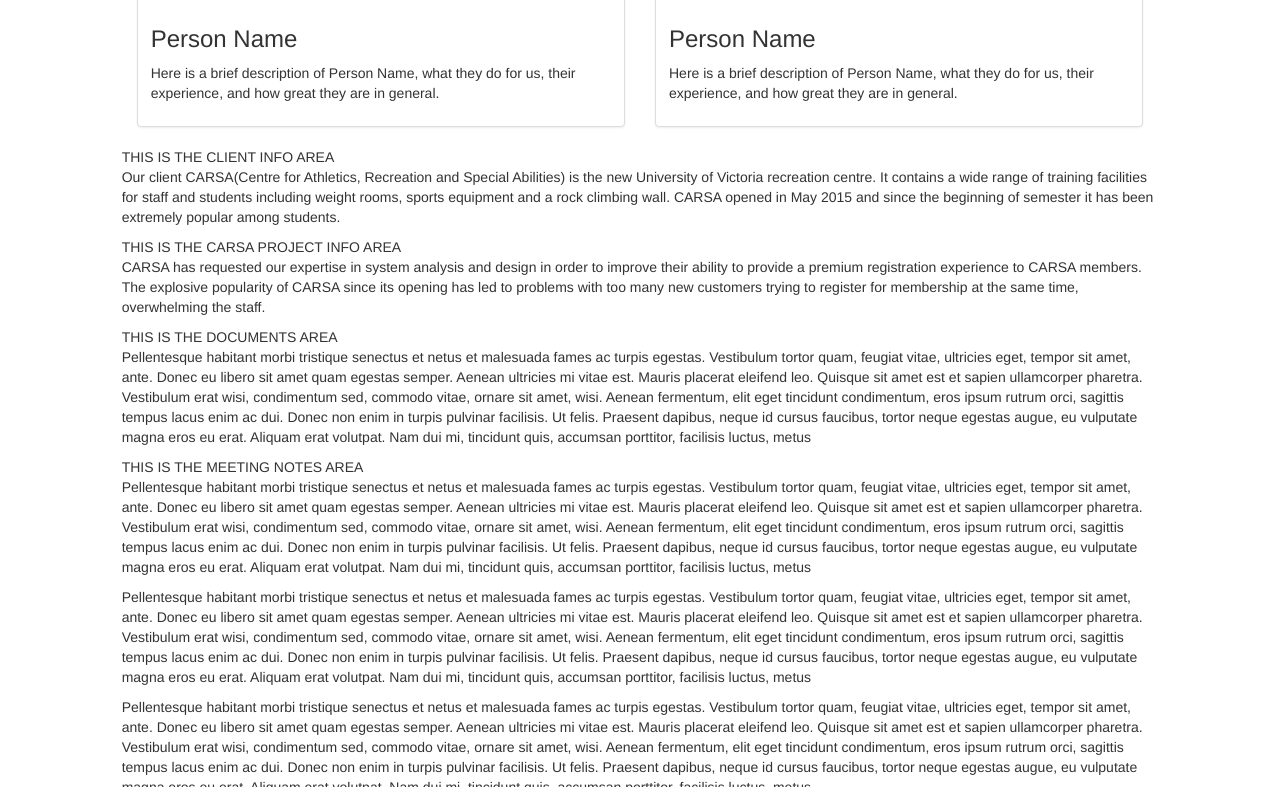
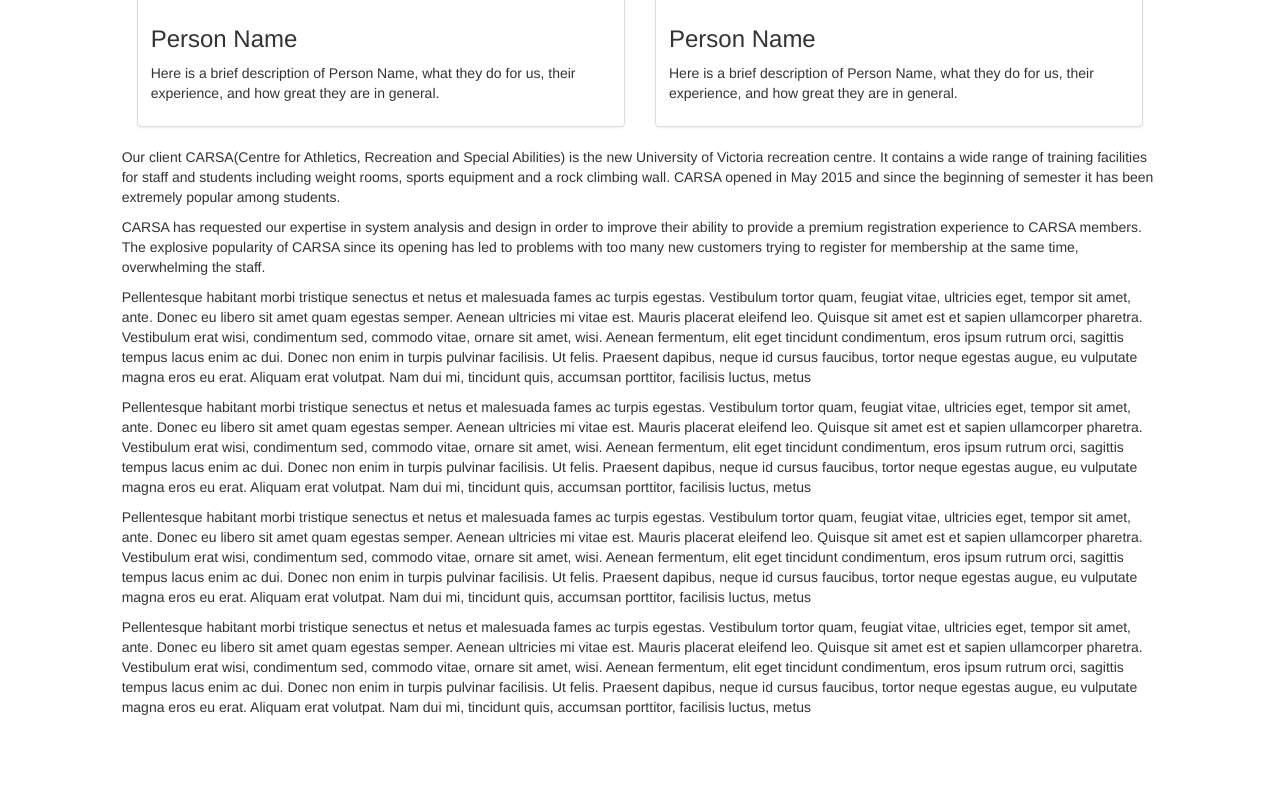
Before and after one commit to csc375group5/csc375group5.github.io, a plain HTML site: page index.html in a window 1280 px wide. Shown: the part 680-1467 px from the top of the page. After the commit the page ends 1407 px from the top, so only its background shows below. Drawn offline with nearby package versions, Linux system fonts and the light colour scheme.

Commit message:
revise section titles

```diff
--- a/index.html
+++ b/index.html
@@ -174,7 +174,7 @@
                 <a class="local_anchor" name="client"></a>
                 <div class="hidden-xs col-sm-1"></div>
                 <div class="col-xs-12 col-sm-10">
-                THIS IS THE CLIENT INFO AREA
+                <!--THIS IS THE CLIENT INFO AREA-->
                     <p>Our client CARSA(Centre for Athletics, Recreation and Special Abilities) is the new University of Victoria recreation centre. It contains a wide range of training facilities for staff and students including weight rooms, sports equipment and a rock climbing wall. CARSA opened in May 2015 and since the beginning of semester it has been extremely popular among students.</p>
                 </div>
             </div>
@@ -183,7 +183,7 @@
                 <a class="local_anchor" name="project"></a>
                 <div class="hidden-xs col-sm-1"></div>
                 <div class="col-xs-12 col-sm-10">
-                THIS IS THE CARSA PROJECT INFO AREA
+                <!--THIS IS THE CARSA PROJECT INFO AREA-->
                     <p>CARSA has requested our expertise in system analysis and design in order to improve their ability to provide a premium registration experience to CARSA members. The explosive popularity of CARSA since its opening has led to problems with too many new customers trying to register for membership at the same time, overwhelming the staff.</p>
                 </div>
             </div>
@@ -192,7 +192,7 @@
                 <a class="local_anchor" name="docs"></a>
                 <div class="hidden-xs col-sm-1"></div>
                 <div class="col-xs-12 col-sm-10">
-                THIS IS THE DOCUMENTS AREA
+                <!--THIS IS THE DOCUMENTS AREA-->
                     <p>Pellentesque habitant morbi tristique senectus et netus et malesuada fames ac turpis egestas. Vestibulum tortor quam, feugiat vitae, ultricies eget, tempor sit amet, ante. Donec eu libero sit amet quam egestas semper. Aenean ultricies mi vitae est. Mauris placerat eleifend leo. Quisque sit amet est et sapien ullamcorper pharetra. Vestibulum erat wisi, condimentum sed, commodo vitae, ornare sit amet, wisi. Aenean fermentum, elit eget tincidunt condimentum, eros ipsum rutrum orci, sagittis tempus lacus enim ac dui. Donec non enim in turpis pulvinar facilisis. Ut felis. Praesent dapibus, neque id cursus faucibus, tortor neque egestas augue, eu vulputate magna eros eu erat. Aliquam erat volutpat. Nam dui mi, tincidunt quis, accumsan porttitor, facilisis luctus, metus</p>
                 </div>
             </div>
@@ -201,7 +201,7 @@
                 <a class="local_anchor" name="notes"></a>
                 <div class="hidden-xs col-sm-1"></div>
                 <div class="col-xs-12 col-sm-10">
-                THIS IS THE MEETING NOTES AREA
+                <!--THIS IS THE MEETING NOTES AREA-->
                     <p>Pellentesque habitant morbi tristique senectus et netus et malesuada fames ac turpis egestas. Vestibulum tortor quam, feugiat vitae, ultricies eget, tempor sit amet, ante. Donec eu libero sit amet quam egestas semper. Aenean ultricies mi vitae est. Mauris placerat eleifend leo. Quisque sit amet est et sapien ullamcorper pharetra. Vestibulum erat wisi, condimentum sed, commodo vitae, ornare sit amet, wisi. Aenean fermentum, elit eget tincidunt condimentum, eros ipsum rutrum orci, sagittis tempus lacus enim ac dui. Donec non enim in turpis pulvinar facilisis. Ut felis. Praesent dapibus, neque id cursus faucibus, tortor neque egestas augue, eu vulputate magna eros eu erat. Aliquam erat volutpat. Nam dui mi, tincidunt quis, accumsan porttitor, facilisis luctus, metus</p>
                 </div>
             </div>
```
